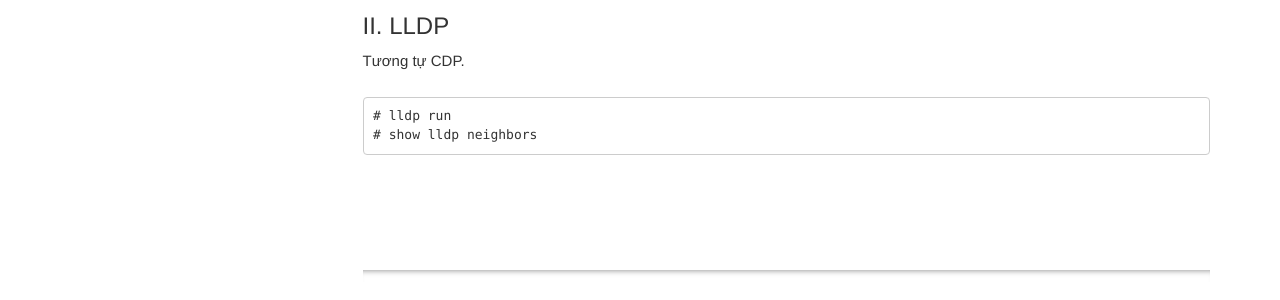
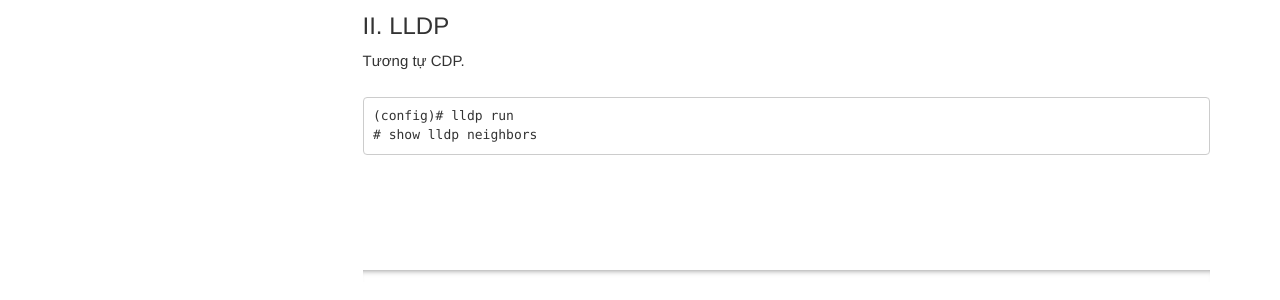
Before and after one commit to aptinstallapache2/aptinstallapache2.github.io, a Jekyll site: the page built from pages/CCNA/cdp_lldp.md, in a window 1280 px wide. Shown: the part 760-1060 px from the top of the page. Built offline with Jekyll 4.4.1, drawn with Linux system fonts in a browser that asks for light colours; comment, search, counter and statistics services are not loaded.

Commit message:
Update cdp_lldp.md

````diff
--- a/pages/CCNA/cdp_lldp.md
+++ b/pages/CCNA/cdp_lldp.md
@@ -32,6 +32,6 @@ Bật tắt CDP:
 Tương tự CDP.
 
 ```
-# lldp run
+(config)# lldp run
 # show lldp neighbors
 ```
````
